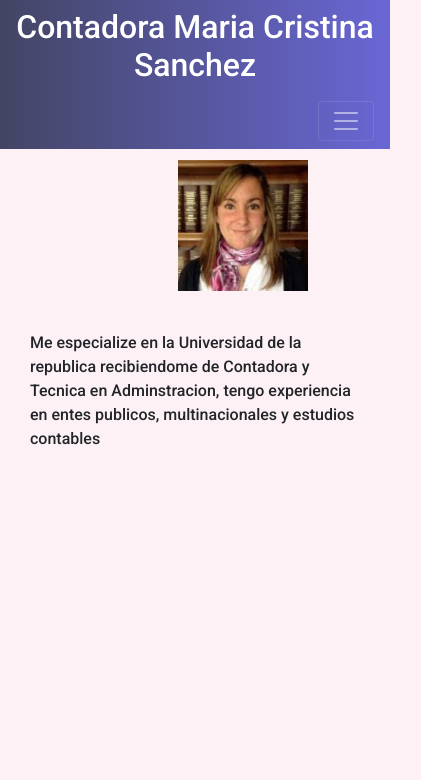
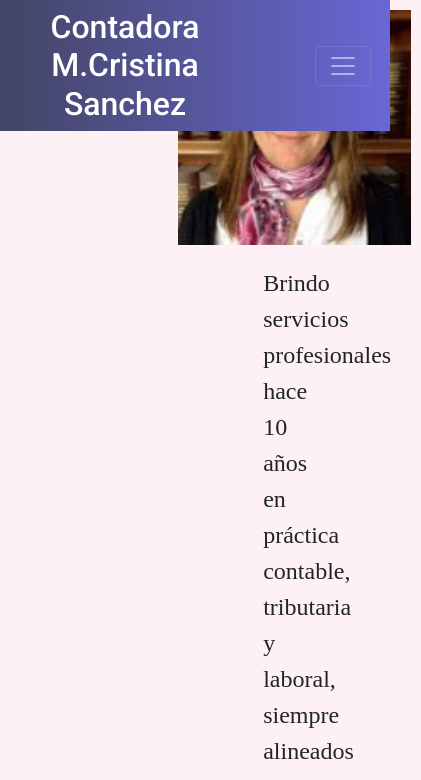
Before and after one commit to GermanApellaniz/ContadoraSanchez, a website: page presentacion.html in a window 390 px wide. Shown: the top 780 px of the page, 421 px wide, since content can reach past the window. Drawn offline with nearby package versions, Linux system fonts and the light colour scheme.

Commit message:
arreglando navegador

```diff
--- a/presentacion.html
+++ b/presentacion.html
@@ -15,19 +15,19 @@
   <link href="https://fonts.googleapis.com/css2?family=Roboto:wght@300;500;700&display=swap" rel="stylesheet">
 </head>
 <body>
-	<div id="miHead" class="container-flex">
+	<div id="miHead" class="container-flex no-gutters">
       <div class="row">
-        <div class="col-lg-5 mx-auto text-center text-white">
-          <h1 class="miHead__encabezado mt-2">Contadora Maria Cristina Sanchez</h1>
+        <div class="col-lg-5 col-8 mx-auto text-center text-white">
+          <a href="index.html"><h1 class="miHead__encabezado mt-2">Contadora M.Cristina Sanchez</h1></a>
         </div>
-        <div class="col-lg-7 mx-auto">
+        <div class="col-lg-7 col-4 m-auto p-0">
             <nav class="navbar navbar-expand-lg navbar-dark">
               <a class="navbar-brand" href="#"></a>
-              <button class="navbar-toggler" type="button" data-toggle="collapse" data-target="#navbarNav" aria-controls="navbarNav" aria-expanded="false" aria-label="Toggle navigation">
+              <button class="navbar-toggler m-auto" type="button" data-toggle="collapse" data-target="#navbarNav" aria-controls="navbarNav" aria-expanded="false" aria-label="Toggle navigation">
                 <span class="navbar-toggler-icon"></span>
               </button>
               <div class="collapse navbar-collapse" id="navbarNav">
-                <ul class="navbar-nav">
+                <ul class="navbar-nav px-0">
                   <li class="nav-item active">
                     <a class="nav-link" href="index.html">Menú Principal <span class="sr-only">(current)</span></a>
                   </li>
@@ -46,9 +46,9 @@
         </div>
       </div>
     </div>
-	<div class="cuerpoPresentacion">
+	<div class="cuerpoPresentacion m-auto">
 		<img class="fotoCris" src="media/sanchez.jpg" alt="foto">
-		<p>Me especialize en la Universidad de la republica recibiendome de Contadora y Tecnica en Adminstracion, tengo experiencia en entes publicos, multinacionales y estudios contables </p>
+		<p>Brindo servicios profesionales hace 10 años en práctica contable, tributaria y laboral, siempre alineados a la normativa vigente. Asesoramiento personalizado y soluciones a medida para personas, pequeñas, medianas y grandes empresas, soy recibida de la Universisad de Republica de Contadora Publica y Tecnica en Aministracion, he trabajado en empresas multincionales, para el estado y en estudios contables el ulimo hace mas de 7 años y es donde me desarrollo en la actualidad.</p>
 	</div>
 	<!--Empieza el Footer-->
   <div id="miFooter" class="container-flex row">
--- a/scss/estilos.scss
+++ b/scss/estilos.scss
@@ -2,11 +2,16 @@
 	position: fixed;
 	width:100%;
 	top:0px;
+	z-index: 100;
 	display: block;
 	background: linear-gradient(to right, #434564, #6967d5);
 	& .miHead__encabezado{
 	font-size: 2rem;
+	color: white;
 }
+	& .h1{
+		text-decoration: none;
+	}
 }
 $margenTop:50px;
 
@@ -22,6 +27,7 @@ $tamImagen:100vh;
   margin: auto;
   margin-top: $margenTop*3;
 }
+
 @media all and (min-width: 576px){
 	.banner{
 		min-height: 300px;
@@ -41,7 +47,7 @@ $tamImagen:100vh;
 }
 }
 #miBody .miBody__navegador{
-	color: purple;
+	color: white;
 	font-size: 2rem;
 	padding: 20px;
 	margin-bottom: 5px;
@@ -49,7 +55,7 @@ $tamImagen:100vh;
 	width: 46%;
 	box-sizing: border-box;
 	height: 50%;
-	background-color: grey;
+	background: linear-gradient(to right, #434564, #6967d5);
 	transform: scale(1);
 	text-align: center;
 		&:hover{
@@ -108,9 +114,6 @@ $tamImagen:100vh;
 	font-size: 2rem;
 	font-style: italic;
 }
-#menu a{
-	color: #fff;
-}
 .subContacto{
 	color: #000;
 	font-size: 1.5rem;
@@ -165,11 +168,15 @@ body{
 .cuerpoPresentacion{
 	margin-top: 150px;
 	& p{
-			margin: 20px;
+			margin-left: 30vh;
+			margin-right: 30vh;
 			padding: 10px;
+			text-align:center;
+			font-family:aria-controls;
+			font-size:1.5rem;
 		}
 		& img{
-				width: 150px;
+				width: 30vh;
 				margin-left:43%;
 				padding: 10px;
 				}
```
Also changed, not shown: contacto.html (+6 -6 lines), index.html (+6 -6 lines), que_hacemos.html (+6 -6 lines), css/estilos.css, 1 other file.
